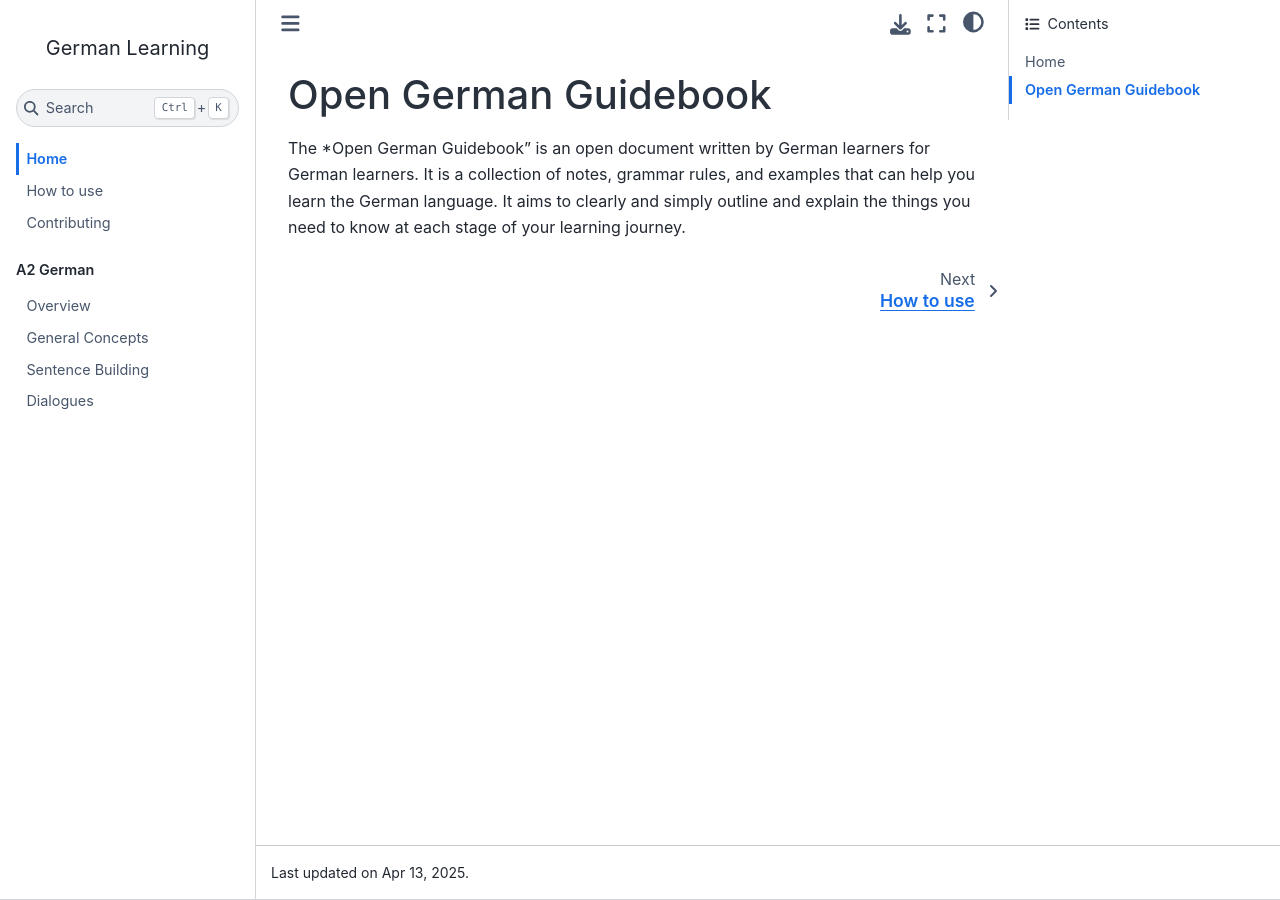
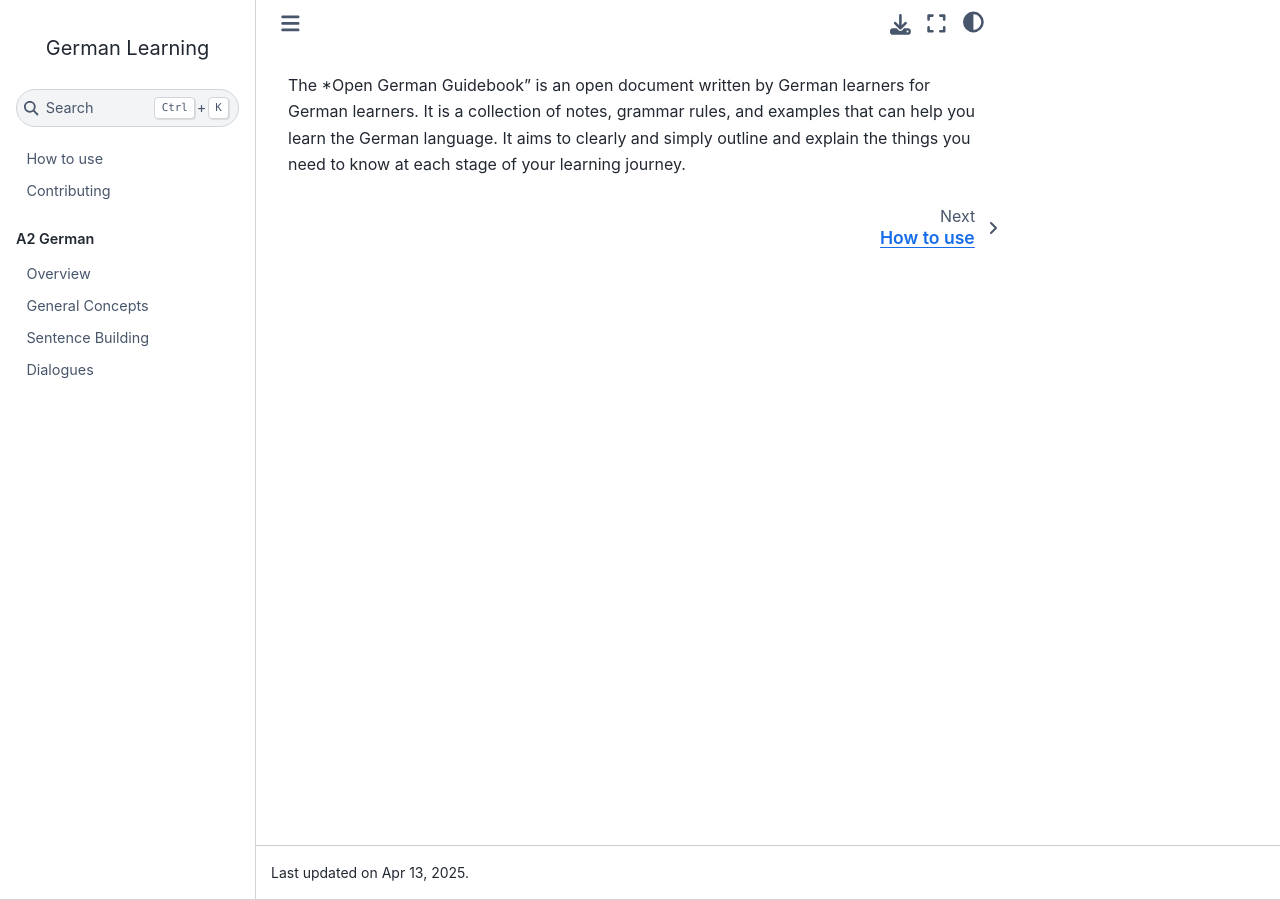
Before and after one commit to SamuelJennings/german-learning, a Sphinx documentation site: the page built from docs/index.md, in a window 1280 px wide. Built offline with Sphinx 7.4.7 and the Sphinx Book theme 1.1.4, drawn with Linux system fonts in a browser that asks for light colours; pages that are not in the unit, such as notebooks, are missing from menus.

Commit message:
update conf

```diff
--- a/docs/conf.py
+++ b/docs/conf.py
@@ -27,12 +27,12 @@ html_last_updated_fmt = "%b %d, %Y"
 # https://sphinx-book-theme.readthedocs.io/en/stable/reference.html
 # https://pydata-sphinx-theme.readthedocs.io/en/latest/user_guide/index.html
 html_theme_options = {
-    "home_page_in_toc": True,
-    "show_prev_next": True,
+    # "home_page_in_toc": True,
+    # "show_prev_next": True,
     "collapse_navbar": True,
 
 }
-myst_title_to_header = True
+myst_title_to_header = False
 
 # Any additional Sphinx extension modules go here
 extensions = [
```
